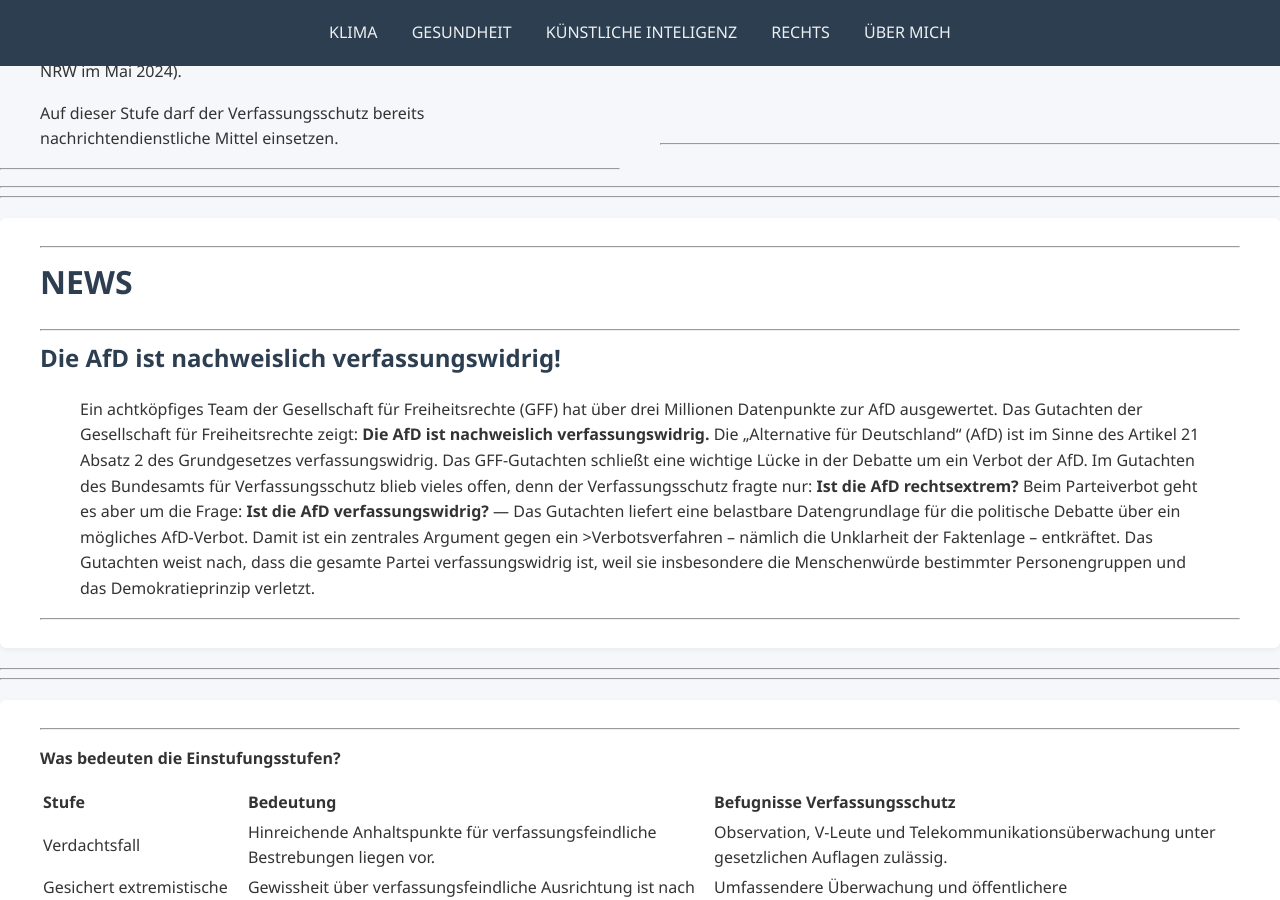
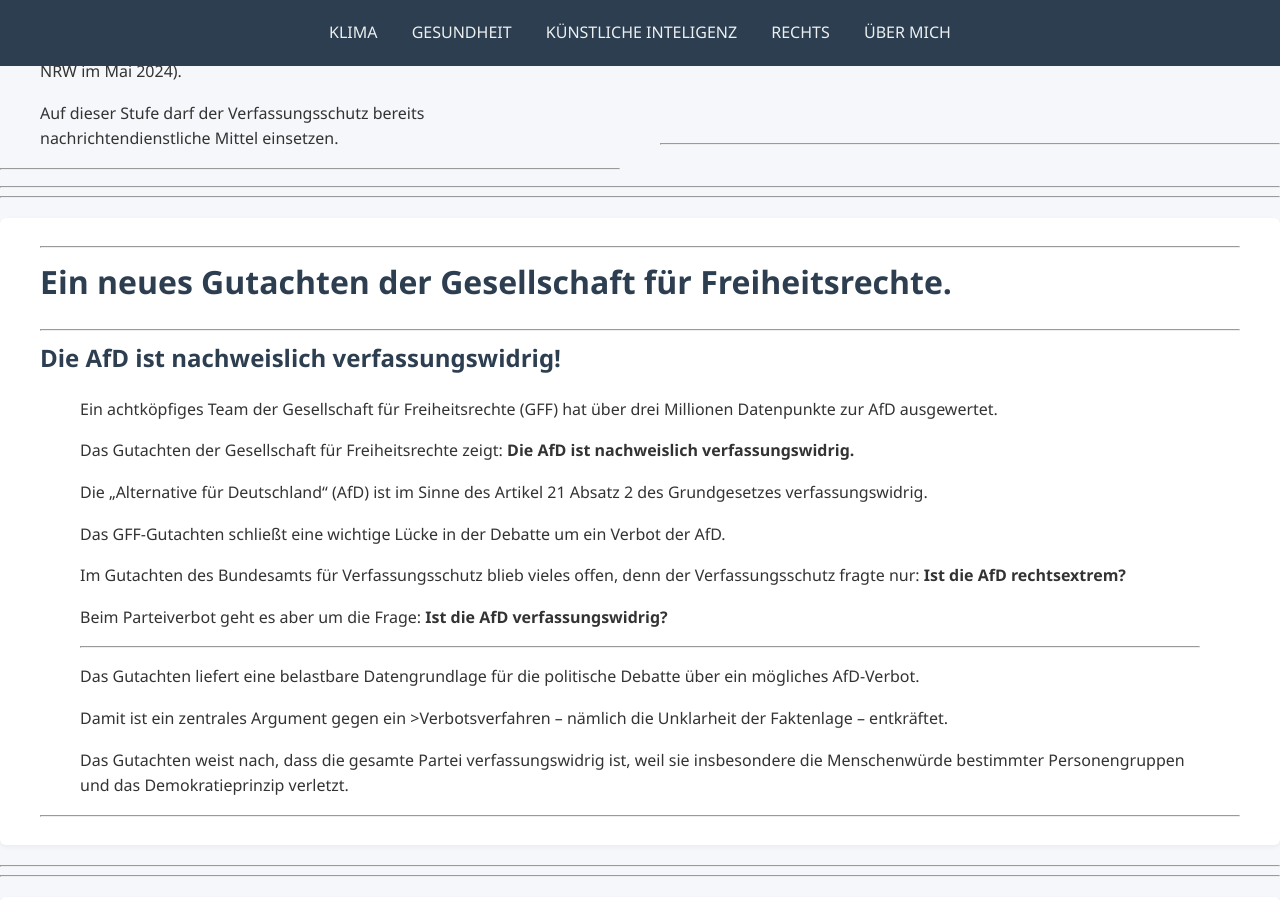
Before and after one commit to TheGermanTruth/TheGermanTruth, a Jekyll site: the page built from rechts.md, in a window 1280 px wide and 900 px high, scrolled down 1963 px. Built offline with Jekyll 4.4.1, drawn with Linux system fonts in a browser that asks for light colours.

Commit message:
Update rechts.md

```diff
--- a/rechts.md
+++ b/rechts.md
@@ -78,26 +78,40 @@
 <div class="section one-column" markdown="1">
 
 ---
-# NEWS
+
+# Ein neues Gutachten der Gesellschaft für Freiheitsrechte.
+
 ---
 
 ## Die AfD ist nachweislich verfassungswidrig!
 
 >Ein achtköpfiges Team der Gesellschaft für Freiheitsrechte (GFF) hat über drei Millionen Datenpunkte zur AfD ausgewertet.
+>
 >Das Gutachten der Gesellschaft für Freiheitsrechte zeigt: **Die AfD ist nachweislich verfassungswidrig.**
+>
 >Die „Alternative für Deutschland“ (AfD) ist im Sinne des Artikel 21 Absatz 2 des Grundgesetzes verfassungswidrig.
+>
 >Das GFF-Gutachten schließt eine wichtige Lücke in der Debatte um ein Verbot der AfD.
+>
 >Im Gutachten des Bundesamts für Verfassungsschutz blieb vieles offen, denn der Verfassungsschutz fragte nur: **Ist die AfD rechtsextrem?**
+>
 >Beim Parteiverbot geht es aber um die Frage: **Ist die AfD verfassungswidrig?**
+>
 >---
->Das Gutachten liefert eine belastbare Datengrundlage für die politische Debatte über ein mögliches AfD-Verbot. Damit ist ein zentrales Argument gegen ein >Verbotsverfahren – nämlich die Unklarheit der Faktenlage – entkräftet. Das Gutachten weist nach, dass die gesamte Partei verfassungswidrig ist, weil sie
->insbesondere die Menschenwürde bestimmter Personengruppen und das Demokratieprinzip verletzt.
+>
+>Das Gutachten liefert eine belastbare Datengrundlage für die politische Debatte über ein mögliches AfD-Verbot.
+>
+>Damit ist ein zentrales Argument gegen ein >Verbotsverfahren – nämlich die Unklarheit der Faktenlage – entkräftet.
+>
+>Das Gutachten weist nach, dass die gesamte Partei verfassungswidrig ist, weil sie insbesondere die Menschenwürde bestimmter Personengruppen und das
+Demokratieprinzip verletzt.
 
 ---
 
 </div>
 
 ---
+
 ---
 
 <div class="section one-column" markdown="1">
```
